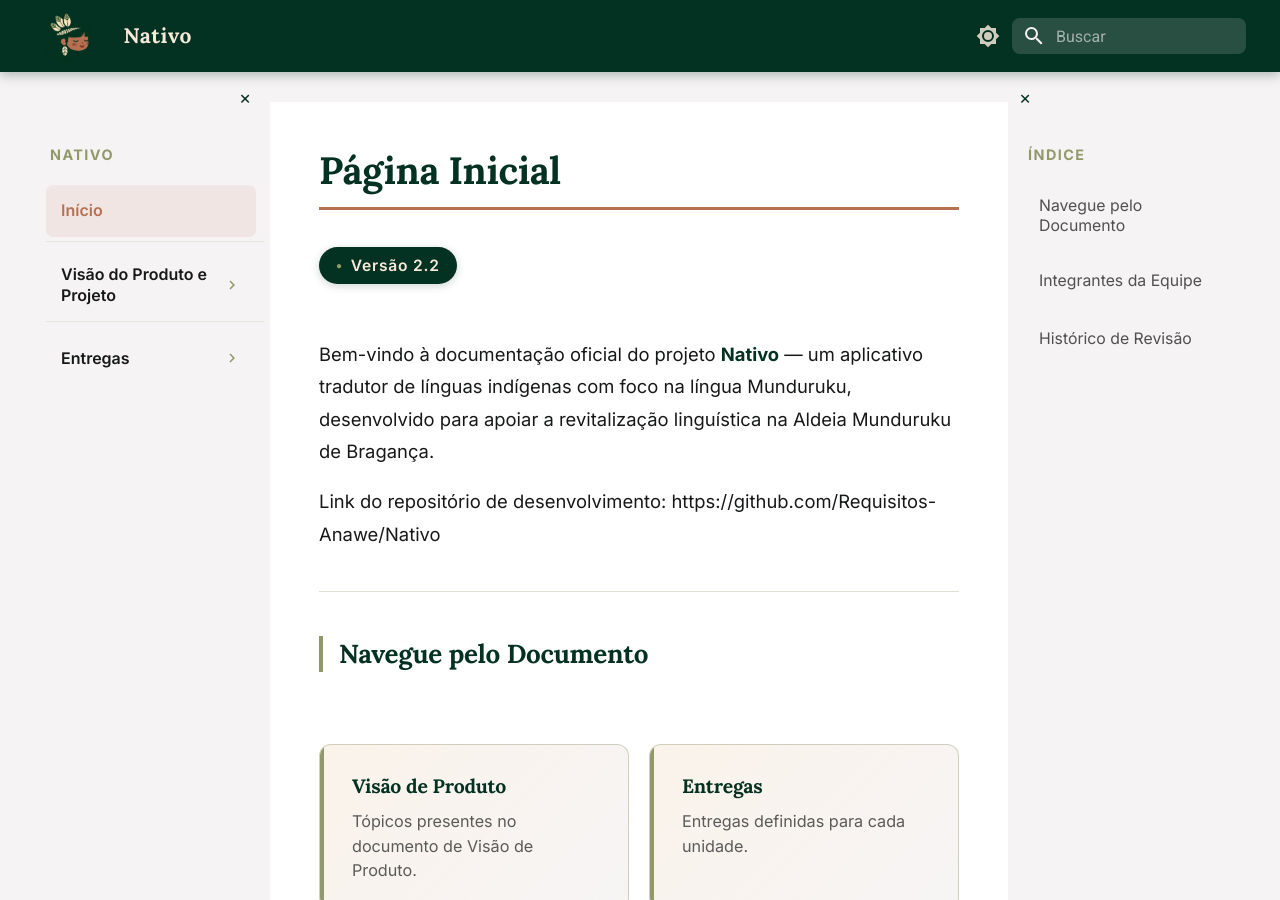
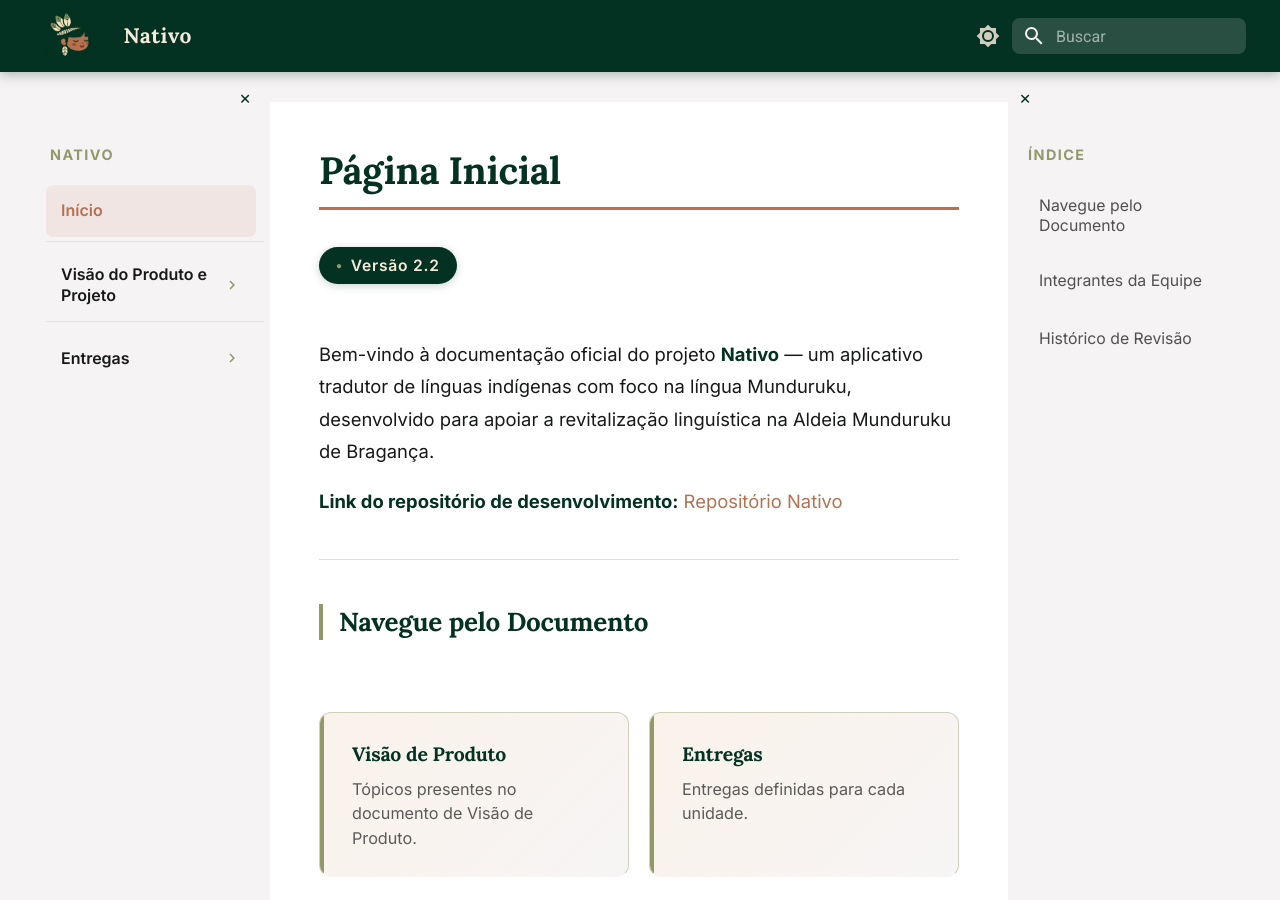
Before and after one commit to mdsreq-fga-unb/REQ-2026.1-T02-Nativo, an MkDocs documentation site: the page built from docs/index.md, in a window 1280 px wide and 900 px high. Built offline with MkDocs 1.6.1 and Material for MkDocs 9.7.7, drawn with Linux system fonts in a browser that asks for light colours.

Commit message:
fix: corrige links

```diff
--- a/docs/index.md
+++ b/docs/index.md
@@ -4,7 +4,7 @@
 
 Bem-vindo à documentação oficial do projeto **Nativo** — um aplicativo tradutor de línguas indígenas com foco na língua Munduruku, desenvolvido para apoiar a revitalização linguística na Aldeia Munduruku de Bragança.
 
-Link do repositório de desenvolvimento: https://github.com/Requisitos-Anawe/Nativo
+**Link do repositório de desenvolvimento:** [Repositório Nativo](https://github.com/Requisitos-Anawe/Nativo){:target="_blank"}
 
 ---
 
```
Also changed, not shown: docs/entregas/unidade3.md (+2 -1 lines).
